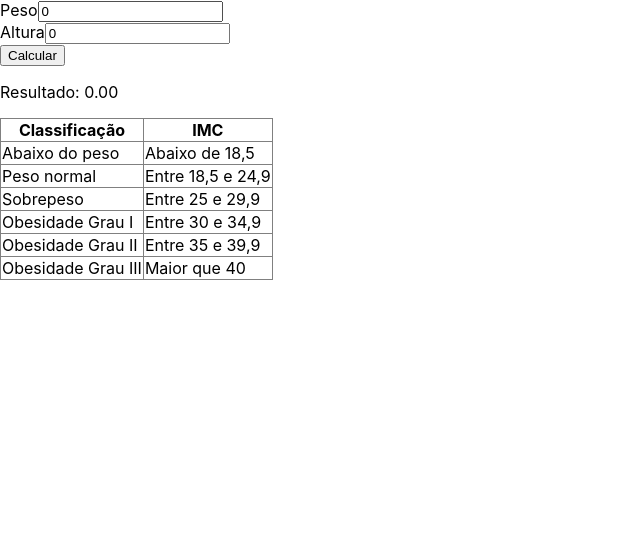
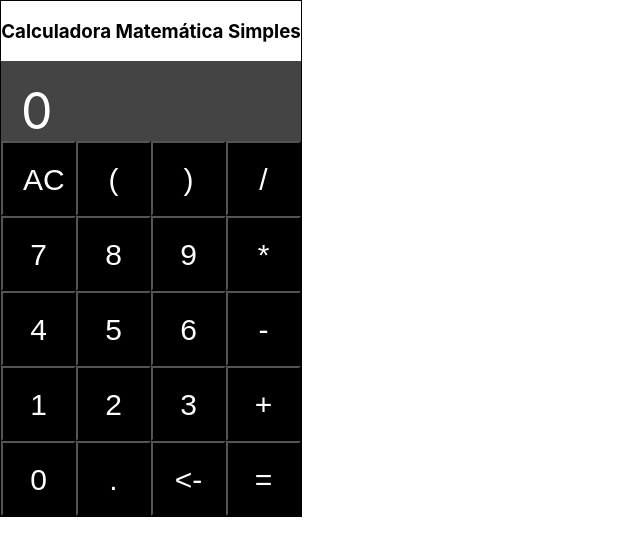
Before and after one commit to joseluizbrits/site-with-bootstrap, a React (Create React App) app: page / in a window 1280 px wide. Shown: the top 556 px of the page, without its empty margins (0-640 px from the left). Built offline with nearby package versions, Linux system fonts and the light colour scheme.

Commit message:
Dia 11 - Exemplo de Calculadora

```diff
--- a/src/App.js
+++ b/src/App.js
@@ -1,98 +1,148 @@
 import React, { useState } from 'react'
 
-const tabelaIMC = () => {
+export default function App() {
+
+  const [valorTela, setValorTela] = useState('')
+  const [resultado, setResultado] = useState(0)
+  const [acumulador, setAcumulador] = useState(0)
+  const [operado, setOperado] = useState(false)
+
+  // COMPONENTES
+  const Tela = (valor, res) => {
     return (
-    <table border='1' style={{borderCollapse: 'collapse'}}>
-      <thead>
-        <tr>
-          <th>Classificação</th>
-          <th>IMC</th>
-        </tr>
-      </thead>
-      <tbody>
-        <tr>
-          <td>Abaixo do peso</td>
-          <td>Abaixo de 18,5</td>
-        </tr>
-        <tr>
-          <td>Peso normal</td>
-          <td>Entre 18,5 e 24,9</td>
-        </tr>
-        <tr>
-          <td>Sobrepeso</td>
-          <td>Entre 25 e 29,9</td>
-        </tr>
-        <tr>
-          <td>Obesidade Grau I</td>
-          <td>Entre 30 e 34,9</td>
-        </tr>
-        <tr>
-          <td>Obesidade Grau II</td>
-          <td>Entre 35 e 39,9</td>
-        </tr>
-        <tr>
-          <td>Obesidade Grau III</td>
-          <td>Maior que 40</td>
-        </tr>
-      </tbody>
-    </table>
-  )
-}
-
-const componentePeso = (p, setP) => {
-  return (
-    <div>
-      <label>
-        Peso
-        <input value={p} onChange={(e) => setP(e.target.value)}></input>
-      </label>
+      <div style={cssTela}>
+        <span style={cssTelaOperacao}>{valor}</span>
+        <span style={cssTelaResultado}>{res}</span>
       </div>
     )
   }
 
-const componenteAltura = (a, setA) => {
+  const Butaum = (label, onClick) => {
     return (
-    <div>
-      <label>
-        Altura
-        <input value={a} onChange={(e) => setA(e.target.value)}></input>
-      </label>
-    </div>
+      <button style={cssButaum} onClick={onClick}>{label}</button>
     )
   }
 
-const componenteCalcular = (p, a, set) => {
-  const calcular = () =>{
-    set(p / (a * a))
+  // FUNÇÕES
+  const addDigitoTela = (d) => {
+    if ((d === '+' || d === '-' || d === '*' || d === '/') && operado) {
+      setOperado(false)
+      setValorTela(resultado + d)
+      return
     }
-  return (
-    <div>
-      <button onClick={calcular}>Calcular</button>
-    </div>
-  )
+    if (operado) {
+      setValorTela(d)
+      setOperado(false)
+      return
+    }
+    const ValorDigitadoTela = valorTela + d
+    setValorTela(ValorDigitadoTela)
   }
 
-const componenteResultado = (res) => {
-  return (
-    <div>
-      <p>Resultado: {res.toFixed(2)}</p>
-    </div>
-  )
+  const limparMemoria = () => {
+    setOperado(false)
+    setValorTela('')
+    setResultado(0)
+    setAcumulador(0)
+    return
   }
 
-export default function App() {
+  const Operacao = (oper) => {
+    if (oper === 'bs') {
+      let vtela = valorTela
+      vtela = vtela.substring(0, (vtela.length - 1))
+      setValorTela(vtela)
+      setOperado(false)
+      return
+    }
+    try {
+      const resCalculo = eval(valorTela)
+      setAcumulador(resCalculo)
+      setResultado(resCalculo)
+      setOperado(true)
+    }
+    catch {
+      setResultado('ERRO')
+    }
+  }
 
-  const [peso, setPeso] = useState(0)
-  const [altura, setAltura] = useState(0)
-  const [resultado, setResultado] = useState(0)
+  // ESTILOS
+  const cssConteiner = {
+    display: 'flex',
+    justifyContent: 'flex-start',
+    alignItems: 'center',
+    flexDirection: 'column',
+    width: 300,
+    border: '1px solid #000'
+  }
+
+  const cssButauns = {
+    flexDirection: 'row',
+    flexWrap: 'wrap'
+  }
+
+  const cssTela = {
+    display: 'flex',
+    paddingLeft: 20,
+    paddingRight: 20,
+    justifyContent: 'center',
+    alignItems: 'flex-start',
+    backgroundColor: '#444',
+    flexDirection: 'column',
+    width: 260
+  }
+
+  const cssTelaOperacao = {
+    fontSize: 25,
+    color: '#fff',
+    height: 20
+  }
+
+  const cssTelaResultado = {
+    fontSize: 50,
+    color: '#fff',
+  }
+
+  const cssButaum = {
+    fontSize: 30,
+    height: 75,
+    width: 75,
+    padding: 20,
+    backgroundColor: '#000',
+    color: '#fff',
+    borderColor: '#000',
+    textAlign: 'center',
+    outline: 'none'
+  }
 
   return (
     <>
-      {componentePeso(peso, setPeso)}
-      {componenteAltura(altura, setAltura)}
-      {componenteCalcular(peso, altura, setResultado)}
-      {componenteResultado(resultado)}
-      {tabelaIMC()}
+      <div style={cssConteiner}>
+        <h3>Calculadora Matemática Simples</h3>
+        {Tela(valorTela, resultado)}
+        <div style={cssButauns}>
+          {Butaum('AC', limparMemoria)}
+          {Butaum('(', () => addDigitoTela('('))}
+          {Butaum(')', () => addDigitoTela(')'))}
+          {Butaum('/', () => addDigitoTela('/'))}
+          {Butaum('7', () => addDigitoTela('7'))}
+          {Butaum('8', () => addDigitoTela('8'))}
+          {Butaum('9', () => addDigitoTela('9'))}
+          {Butaum('*', () => addDigitoTela('*'))}
+          {Butaum('4', () => addDigitoTela('4'))}
+          {Butaum('5', () => addDigitoTela('5'))}
+          {Butaum('6', () => addDigitoTela('6'))}
+          {Butaum('-', () => addDigitoTela('-'))}
+          {Butaum('1', () => addDigitoTela('1'))}
+          {Butaum('2', () => addDigitoTela('2'))}
+          {Butaum('3', () => addDigitoTela('3'))}
+          {Butaum('+', () => addDigitoTela('+'))}
+          {Butaum('0', () => addDigitoTela('0'))}
+          {Butaum('.', () => addDigitoTela('.'))}
+          {Butaum('<-', () => Operacao('bs'))}
+          {Butaum('=', () => Operacao('='))}
+        </div>
+      </div>
     </>
   )
 }
```
Lines whose indentation alone changed are shown as unchanged.
